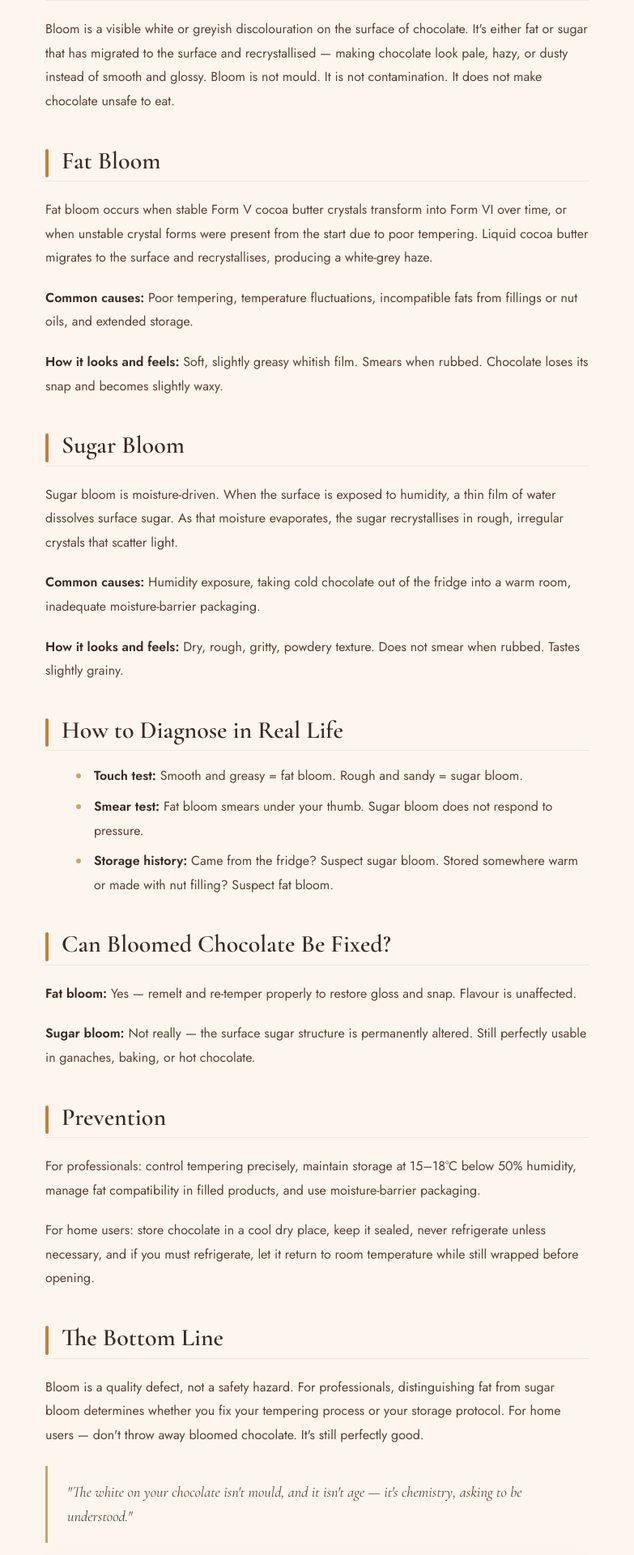
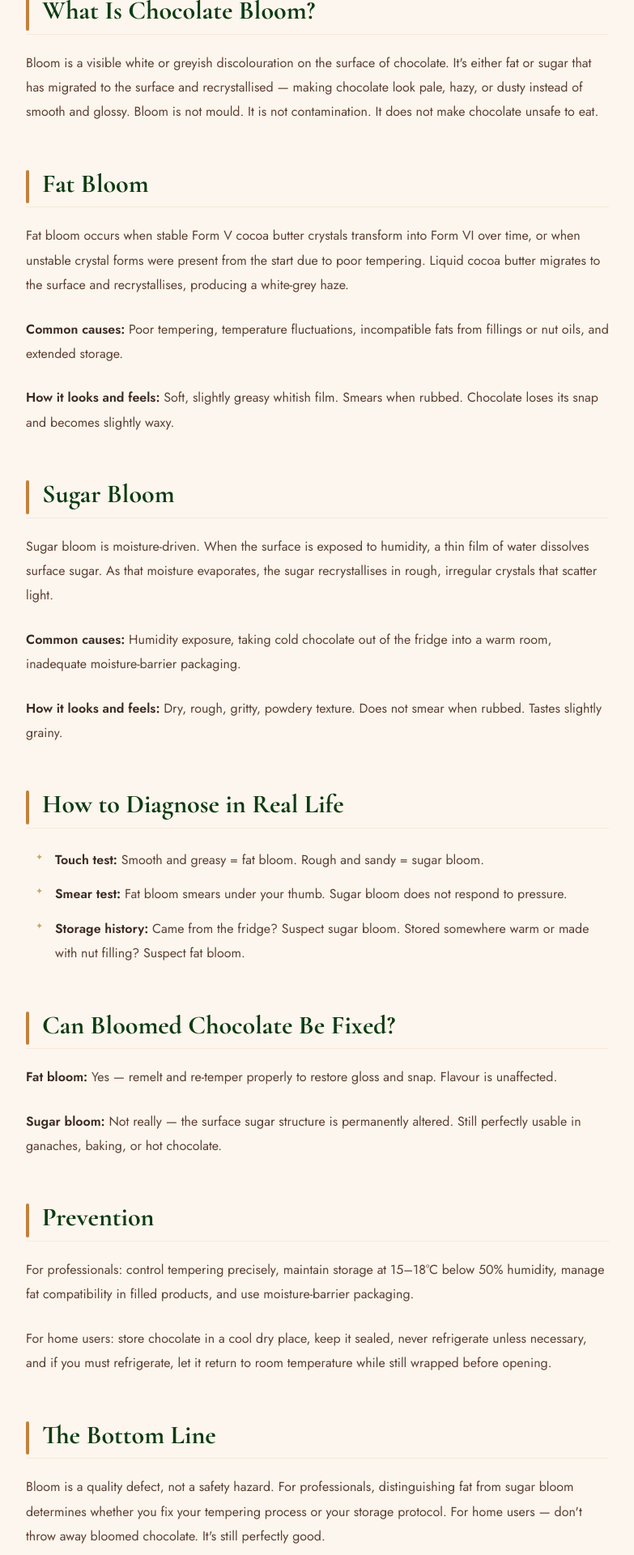
Before and after one commit to TheGameisYash/rtchocosPHP, a PHP site: page /blog/article-fat-bloom-vs-sugar-bloom-diagnosis-guide.php in a window 1280 px wide. Shown: the part 1040-2960 px from the top of the page at 81% size, without its empty margins (248-1031 px from the left). Run offline with PHP 8.4, Linux system fonts and the light colour scheme; data that the repository does not hold is empty.

Commit message:
style: enhance blog article typography and layout order

```diff
--- a/blog-article.php
+++ b/blog-article.php
@@ -149,11 +149,11 @@ include __DIR__ . '/includes/header.php';
     <div class="page-hero-content blog-article-hero-content">
       <a class="btn-outline-dark back-to-blog-btn" href="../blog.php">&larr; Back to Blog</a>
       <div class="section-label" id="blog-article-category"><?php echo htmlspecialchars($post['category']); ?></div>
+      <h1 id="blog-article-title" class="fade-up"><?php echo htmlspecialchars($post['title']); ?></h1>
+      <p id="blog-article-meta" class="fade-up-d1"><?php echo htmlspecialchars($post['date']); ?> • <?php echo htmlspecialchars($post['read']); ?> read</p>
       <?php if (!empty($post['image'])): ?>
       <img id="blog-article-image" src="../<?php echo htmlspecialchars($post['image']); ?>" alt="<?php echo htmlspecialchars($post['title']); ?>" />
       <?php endif; ?>
-      <h1 id="blog-article-title" class="fade-up"><?php echo htmlspecialchars($post['title']); ?></h1>
-      <p id="blog-article-meta" class="fade-up-d1"><?php echo htmlspecialchars($post['date']); ?> • <?php echo htmlspecialchars($post['read']); ?> read</p>
     </div>
   </div>
   <div class="section blog-article-section">
--- a/style.css
+++ b/style.css
@@ -2768,96 +2791,147 @@ footer.footer-links-section .social-icons {
 .blog-article-section {
   max-width: 800px; /* 720px content + 80px padding */
   margin: 0 auto;
-  padding: 40px 40px 80px;
+  padding: 56px 40px 80px;
 }
 
 #blog-article-content {
   display: block;
   font-family: 'Jost', sans-serif;
   font-size: clamp(16px, 1.2vw, 18px);
+  line-height: 1.9;
+  color: var(--brown-light);
+}
+
+#blog-article-content > p:first-of-type {
+  font-size: clamp(18.5px, 1.5vw, 21px);
   line-height: 1.85;
   color: var(--brown);
-}
-
-#blog-article-content > * + * {
-  margin-top: 1.25rem;
+  font-weight: 300;
+  margin-bottom: 32px;
 }
 
 #blog-article-content p {
-  margin-bottom: 0;
+  margin-bottom: 24px;
   color: var(--brown-light);
 }
 
 #blog-article-content h1 {
   font-family: 'Cormorant Garamond', serif;
-  font-size: clamp(28px, 4vw, 40px);
+  font-size: clamp(32px, 5vw, 44px);
   font-weight: 600;
   color: var(--brown);
-  margin-top: 40px;
+  margin-top: 48px;
+  margin-bottom: 24px;
   line-height: 1.2;
 }
 
 #blog-article-content h2 {
   font-family: 'Cormorant Garamond', serif;
-  font-size: clamp(22px, 3vw, 30px);
-  font-weight: 600;
-  color: var(--brown);
-  margin-top: 2.5rem;
-  line-height: 1.25;
-  padding-bottom: 6px;
-  border-bottom: 1px solid var(--cream-dark);
+  font-size: clamp(24px, 3.5vw, 32px);
+  font-weight: 700;
+  color: var(--green-900);
+  margin-top: 52px;
+  margin-bottom: 20px;
+  line-height: 1.3;
+  padding-bottom: 8px;
+  border-bottom: 1px solid rgba(199, 166, 106, 0.15);
 }
 
 #blog-article-content h3 {
   font-family: 'Cormorant Garamond', serif;
-  font-size: clamp(18px, 2.5vw, 22px);
+  font-size: clamp(20px, 2.5vw, 24px);
   font-weight: 600;
-  color: var(--brown-light);
-  margin-top: 1.75rem;
-  line-height: 1.3;
+  color: var(--green-800);
+  margin-top: 38px;
+  margin-bottom: 16px;
+  line-height: 1.35;
 }
 
 #blog-article-content h4 {
   font-family: 'Jost', sans-serif;
-  font-size: 14px;
+  font-size: 15px;
   font-weight: 600;
   text-transform: uppercase;
   letter-spacing: 0.08em;
   color: var(--brown);
-  margin-top: 1.5rem;
+  margin-top: 28px;
+  margin-bottom: 12px;
 }
 
 #blog-article-content blockquote {
   border-left: 3px solid var(--gold);
-  background: var(--cream);
-  padding: 18px 24px;
-  margin: 1.5rem 0;
-  border-radius: 0 6px 6px 0;
+  padding: 24px 32px;
+  margin: 40px 0;
+  font-family: 'Cormorant Garamond', serif;
+  font-size: 22px;
+  line-height: 1.65;
+  font-style: italic;
+  background: rgba(199, 166, 106, 0.04);
+  border-radius: 0 8px 8px 0;
+  position: relative;
+  color: var(--brown);
+}
+
+#blog-article-content blockquote::before {
+  content: '“';
+  position: absolute;
+  top: -10px;
+  left: 12px;
+  font-size: 64px;
+  color: rgba(199, 166, 106, 0.12);
+  line-height: 1;
+  pointer-events: none;
 }
 
 #blog-article-content blockquote p {
-  font-family: 'Cormorant Garamond', serif;
-  font-style: italic;
-  font-size: 1.15em;
+  margin: 0;
+  font-family: inherit;
+  font-style: inherit;
+  font-size: inherit;
+  line-height: inherit;
+  color: inherit;
+}
+
+#blog-article-content ul {
+  list-style: none;
+  margin: 24px 0;
+  padding-left: 12px;
+}
+
+#blog-article-content ul li {
+  position: relative;
+  padding-left: 24px;
+  margin-bottom: 12px;
   color: var(--brown-light);
-  line-height: 1.6;
-  margin: 0;
-}
-
-#blog-article-content ul,
+}
+
+#blog-article-content ul li::before {
+  content: '✦';
+  position: absolute;
+  left: 0;
+  color: var(--gold);
+  font-size: 11px;
+  top: 1px;
+}
+
 #blog-article-content ol {
-  margin-left: 1.5rem;
-  margin-top: 0.5rem;
+  margin: 24px 0;
+  padding-left: 24px;
+}
+
+#blog-article-content ol li {
+  margin-bottom: 12px;
+  padding-left: 6px;
+  color: var(--brown-light);
+}
+
+#blog-article-content ol li::marker {
+  color: var(--gold);
+  font-weight: 600;
 }
 
 #blog-article-content li {
-  margin-bottom: 8px;
-  padding-left: 4px;
-  color: var(--brown-light);
-}
-
-#blog-article-content li::marker {
-  color: var(--gold);
+  margin-bottom: 12px;
 }
 
 #blog-article-content hr {
@@ -3107,246 +3181,7 @@ footer.footer-links-section .social-icons {
   transition: box-shadow 0.2s;
 }
 
-#blog-article-content .card:hover {
-  box-shadow: 0 4px 20px rgba(59, 42, 34, 0.08);
-}
-
-#blog-article-content .card-icon {
-  font-size: 22px;
-  margin-bottom: 10px;
-  color: var(--gold);
-}
-
-#blog-article-content .card-label {
-  font-size: 10px;
-  font-weight: 600;
-  letter-spacing: 0.12em;
-  text-transform: uppercase;
-  color: #7D6B62;
-  margin-bottom: 4px;
-}
-
-#blog-article-content .card-title {
-  font-size: 15px;
-  font-weight: 600;
-  color: var(--brown);
-  margin-bottom: 6px;
-  font-family: 'Cormorant Garamond', serif;
-}
-
-#blog-article-content .card-body {
-  font-size: 13px;
-  color: var(--brown-light);
-  line-height: 1.6;
-  margin: 0;
-}
-
-#blog-article-content .highlight-box {
-  background: var(--cream);
-  border: 1px solid var(--cream-dark);
-  border-left: 3px solid var(--gold);
-  border-radius: 8px;
-  padding: 18px 22px;
-  margin: 1rem 0;
-}
-
-#blog-article-content .highlight-box .hl-title {
-  font-size: 11px;
-  font-weight: 600;
-  letter-spacing: 0.1em;
-  text-transform: uppercase;
-  color: #7D6B62;
-  margin-bottom: 12px;
-  font-family: 'Jost', sans-serif;
-}
-
-#blog-article-content .fact-row {
-  display: flex;
-  justify-content: space-between;
-  align-items: baseline;
-  padding: 8px 0;
-  border-bottom: 1px solid var(--cream-dark);
-  font-size: 14px;
-  gap: 12px;
-}
-
-#blog-article-content .fact-row:last-child { border-bottom: none; }
-
-#blog-article-content .fact-label {
-  color: var(--brown-light);
-  font-family: 'Jost', sans-serif;
-}
-
-#blog-article-content .fact-val {
-  font-weight: 600;
-  color: var(--brown);
-  text-align: right;
-  font-family: 'Jost', sans-serif;
-}
-
-#blog-article-content .final-note {
-  border-top: 1px solid var(--cream-dark);
-  padding-top: 1.2rem;
-  margin-top: 2rem;
-  font-size: 14px;
-  color: #7D6B62;
-  font-style: italic;
-  font-family: 'Cormorant Garamond', serif;
-  line-height: 1.7;
-}
-
-/* Mobile Responsiveness for Blog Details & Listings */
-@media (max-width: 768px) {
-  .blog-article-section {
-    padding: 24px 16px 60px;
-  }
-  .blog-page-hero {
-    padding: 32px 16px 8px;
-  }
-  #blog-article-image {
-    margin: 12px 0 20px;
-    border-radius: 8px;
-  }
-  #blog-article-content {
-    font-size: 16px;
-  }
-  #blog-article-content h2 {
-    font-size: 22px;
-    margin-top: 2rem;
-  }
-  #blog-article-content h3 {
-    font-size: 19px;
-  }
-  #blog-article-content .card-grid {
-    grid-template-columns: 1fr;
-  }
-  #blog-article-content .fact-row {
-    flex-direction: column;
-    gap: 2px;
-  }
-  #blog-article-content .fact-val {
-    text-align: left;
-  }
-
-  /* Make sure search input is full width on small screens */
-  .blog-search {
-    max-width: 100%;
-    margin-bottom: 24px;
-  }
-
-  /* Responsive spacing for filter buttons */
-  #blog-filters {
-    gap: 8px !important;
-  }
-
-  .filter-btn {
-    padding: 8px 16px;
-    font-size: 13px;
-  }
-}
-
-/* --- FORM INTERACTION STYLES --- */
-.form-input, .form-textarea {
-  border-radius: 4px;
-  transition: border-color 0.3s ease, box-shadow 0.3s ease;
-}
-.form-input:focus, .form-textarea:focus {
-  border-color: var(--gold) !important;
-  box-shadow: 0 0 0 3px rgba(199, 166, 106, 0.15) !important;
-}
-.contact-form {
-  border-radius: 8px !important;
-  box-shadow: var(--shadow-md);
-  transition: box-shadow var(--transition);
-}
-.contact-form:focus-within {
-  box-shadow: var(--shadow-lg);
-}
-.form-feedback {
-  padding: 14px 16px;
-  border-radius: 4px;
-  font-size: 14.5px;
-  line-height: 1.5;
-  margin-bottom: 20px;
-  display: none;
-  animation: fadeIn 0.3s ease;
-}
-.form-feedback.success {
-  display: block;
-  background: var(--green-50);
-  border: 1px solid rgba(46, 125, 50, 0.25);
-  color: var(--green-900);
-}
-.form-feedback.error {
-  display: block;
-  background: #FFF3F3;
-  border: 1px solid rgba(211, 47, 47, 0.25);
-  color: #C62828;
-}
-.btn-primary.loading, .btn-gold.loading, .footer-newsletter-btn.loading {
-  position: relative;
-  color: transparent !important;
-  pointer-events: none;
-}
-.btn-primary.loading::after, .btn-gold.loading::after, .footer-newsletter-btn.loading::after {
-  content: '';
-  position: absolute;
-  width: 18px;
-  height: 18px;
-  top: 50%;
-  left: 50%;
-  margin-top: -9px;
-  margin-left: -9px;
-  border: 2px solid currentColor;
-  border-right-color: transparent;
-  border-radius: 50%;
-  animation: spin 0.8s linear infinite;
-}
-@keyframes spin {
-  to { transform: rotate(360deg); }
-}
-
-/* --- BLOG ARTICLE PROFESSIONAL TYPOGRAPHY --- */
-.blog-article-section {
-  max-width: 720px;
-  margin: 0 auto;
-  padding: 48px 24px;
-  font-family: 'Jost', sans-serif;
-  font-size: 18px;
-  line-height: 1.85;
-  color: var(--brown);
-}
-.blog-article-section h2 {
-  font-family: 'Cormorant Garamond', serif;
-  font-size: 28px;
-  font-weight: 600;
-  margin: 48px 0 16px;
-  color: var(--green-900);
-}
-.blog-article-section h3 {
-  font-family: 'Cormorant Garamond', serif;
-  font-size: 22px;
-  font-weight: 600;
-  margin: 36px 0 14px;
-  color: var(--green-900);
-}
-.blog-article-section p {
-  margin-bottom: 24px;
-}
-.blog-article-section blockquote {
-  border-left: 3px solid var(--gold);
-  padding: 16px 24px;
-  margin: 32px 0;
-  font-style: italic;
-  background: rgba(201, 168, 76, 0.06);
-}
-.blog-article-section ul, .blog-article-section ol {
-  margin: 24px 0;
-  padding-left: 32px;
-}
-.blog-article-section li {
-  margin-bottom: 12px;
-}
+
 
 /* --- YOUTUBE VIDEO EMBED --- */
 .blog-video-embed {
```
Also changed, not shown: other parts of style.css (+54 -31 lines).
